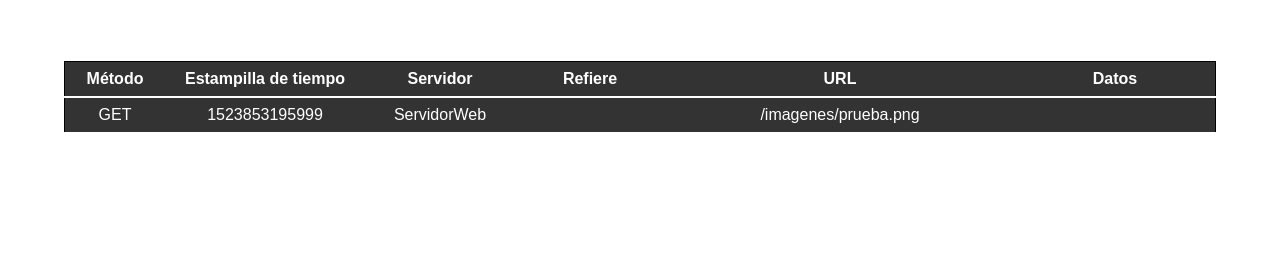
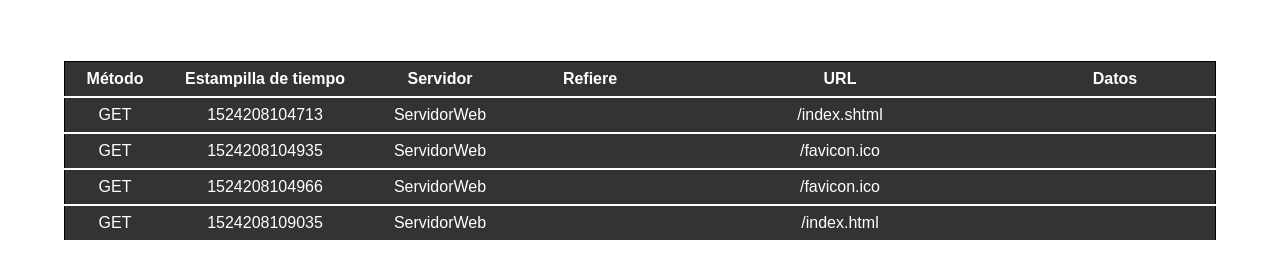
Before and after one commit to EliasCRC/HTTP_Server, a plain HTML site: page log_output/log.html in a window 1280 px wide. Shown: the part 168-446 px from the top of the page. Drawn offline with Linux system fonts and the light colour scheme.

Commit message:
Added log file name request.

```diff
--- a/log_output/log.html
+++ b/log_output/log.html
@@ -21,10 +21,34 @@
 <tbody>
 <tr>
 <td>GET</td>
-<td>1523853195999</td>
+<td>1524208104713</td>
 <td>ServidorWeb</td>
 <td></td>
-<td>/imagenes/prueba.png</td>
+<td>/index.shtml</td>
+<td></td>
+</tr>
+<tr>
+<td>GET</td>
+<td>1524208104935</td>
+<td>ServidorWeb</td>
+<td></td>
+<td>/favicon.ico</td>
+<td></td>
+</tr>
+<tr>
+<td>GET</td>
+<td>1524208104966</td>
+<td>ServidorWeb</td>
+<td></td>
+<td>/favicon.ico</td>
+<td></td>
+</tr>
+<tr>
+<td>GET</td>
+<td>1524208109035</td>
+<td>ServidorWeb</td>
+<td></td>
+<td>/index.html</td>
 <td></td>
 </tr>
 </tbody>
```
Also changed, not shown: 1 other file.
